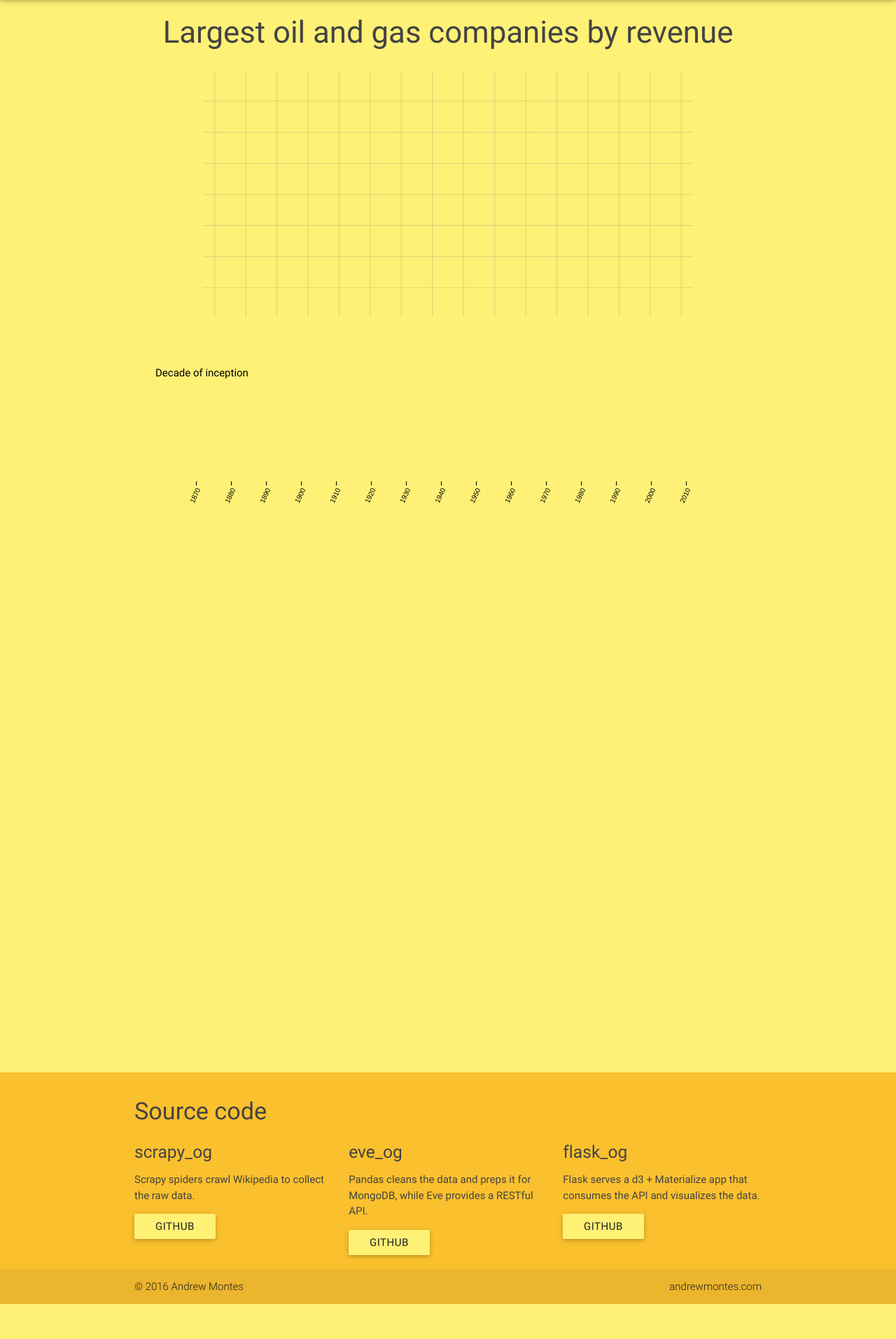
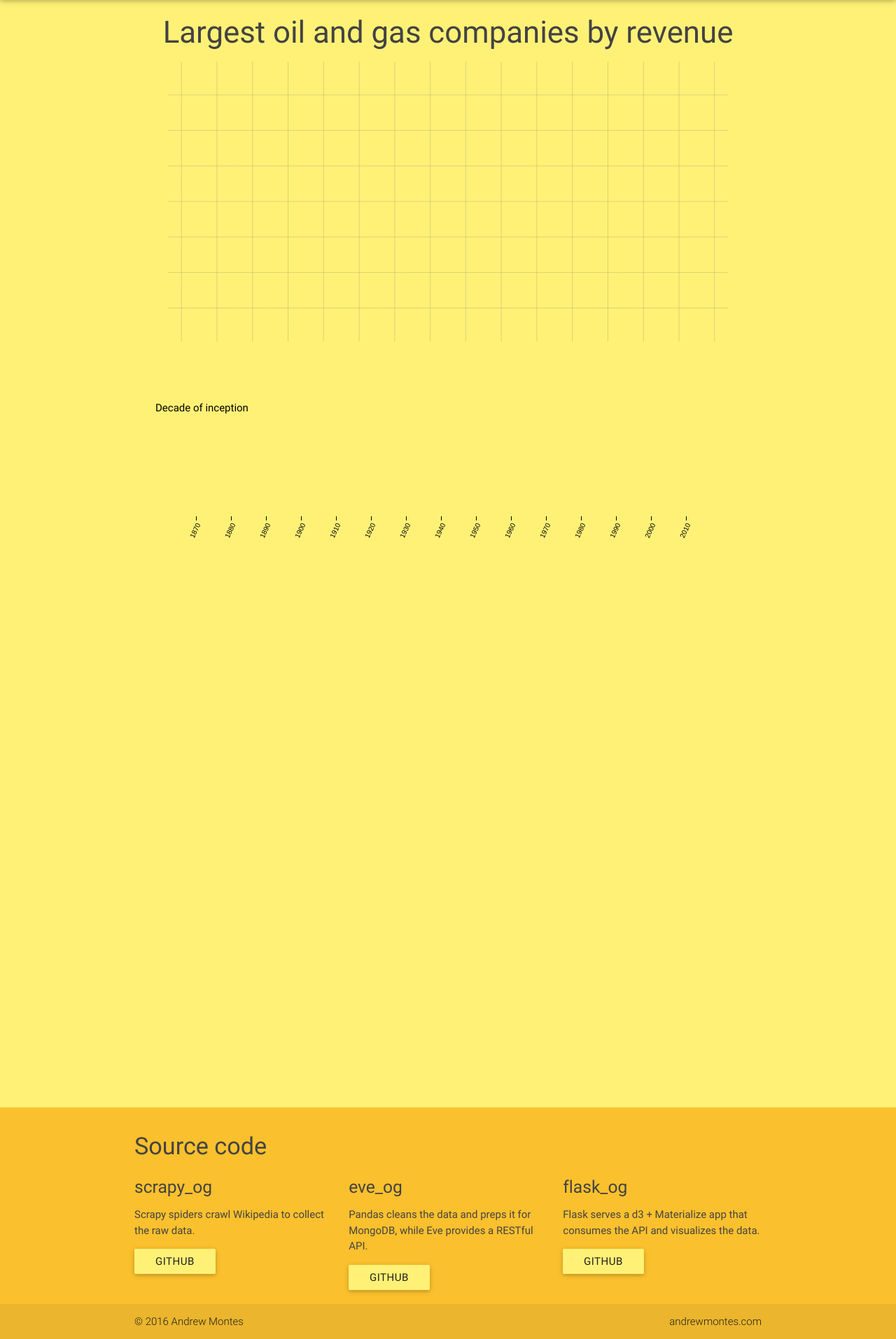
Before and after one commit to andrewmontes87/flask_og, a Flask app: page / in a window 1280 px wide. Shown: the part 64-1978 px from the top of the page at 70% size. Before the commit the page ends 1928 px from the top, so only its background shows below. Run offline with Flask 2, Linux system fonts and the light colour scheme.

Commit message:
tweak to map

```diff
--- a/src/css/component/og_co_map.scss
+++ b/src/css/component/og_co_map.scss
@@ -2,8 +2,8 @@
 #map {
   position: relative;
   margin: 1em auto;
-  width: 700px;
-  height: 350px;
+  width: 800px;
+  height: 400px;
 
 }
 
--- a/static/css/app.css
+++ b/static/css/app.css
@@ -1577,7 +1577,7 @@
 .x.axis path{display:none}
 #y-axis-label{font-size:11px}
 #map-tooltip,#timeline-tooltip{position:absolute;pointer-events:none;color:#eee;font-size:12px;opacity:.8;background:#222;padding:0 20px;left:-999px;text-align:center}
-#map{width:700px;height:350px}
+#map{width:800px;height:400px}
 .graticule{fill:none;stroke:#777;stroke-width:.5px;stroke-opacity:.5}
 .land{fill:#fff}
 .boundary{fill:none;stroke:#000;stroke-width:.5px}
--- a/static/templates/index.html
+++ b/static/templates/index.html
@@ -6,7 +6,7 @@
 <!-- <title>{{config.APP_TITLE}}</title> -->
 <link href="http://fonts.googleapis.com/icon?family=Material+Icons" rel="stylesheet">
 <link rel="stylesheet" href="static/css/app.css" type="" media="screen" />
-<meta name="viewport" content="width=device-width, initial-scale=1.0"/>
+<!-- <meta name="viewport" content="width=device-width, initial-scale=1.0"/> -->
 </head>
 <body class="yellow lighten-2">
   <div class="navbar-fixed">
@@ -32,9 +32,7 @@
   <div class="container" >
     <h3 class="title">Largest oil and gas companies by revenue</h3>
   </div>
-  <div id="chart-holder" class="_dev container">
-    <div class="row">
-      <div class="col s12">
+  <div id="chart-holder" class="_dev">
     <div id="map">
       <div id="map-tooltip">
         <h5></h5>
@@ -42,6 +40,9 @@
         <p id="tooltip-loc"></p>
       </div>
     </div>
+    <div class="container">
+      <div class="row">
+        <div class="col s12">
           <div id="timeline">
             <div id="timeline-tooltip">
               <h6></h6>
@@ -52,6 +53,7 @@
       <div class="row">
         <div class="col s12">
           <div id="bar"></div>
+        </div>
       </div>
     </div>
   </div>
```
Also changed, not shown: src/templates/index.html (+6 -4 lines). Lines whose indentation alone changed are shown as unchanged.
